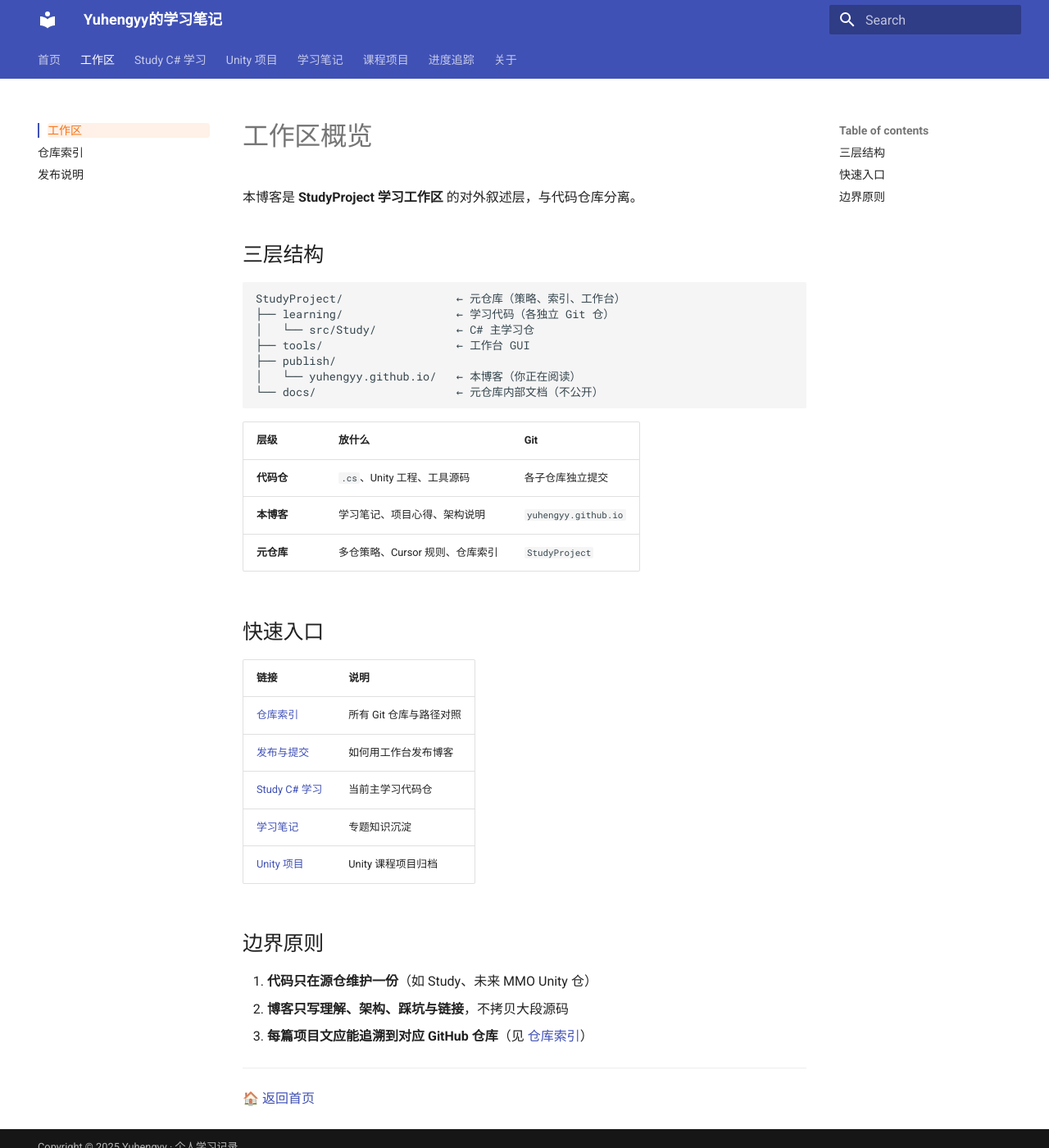
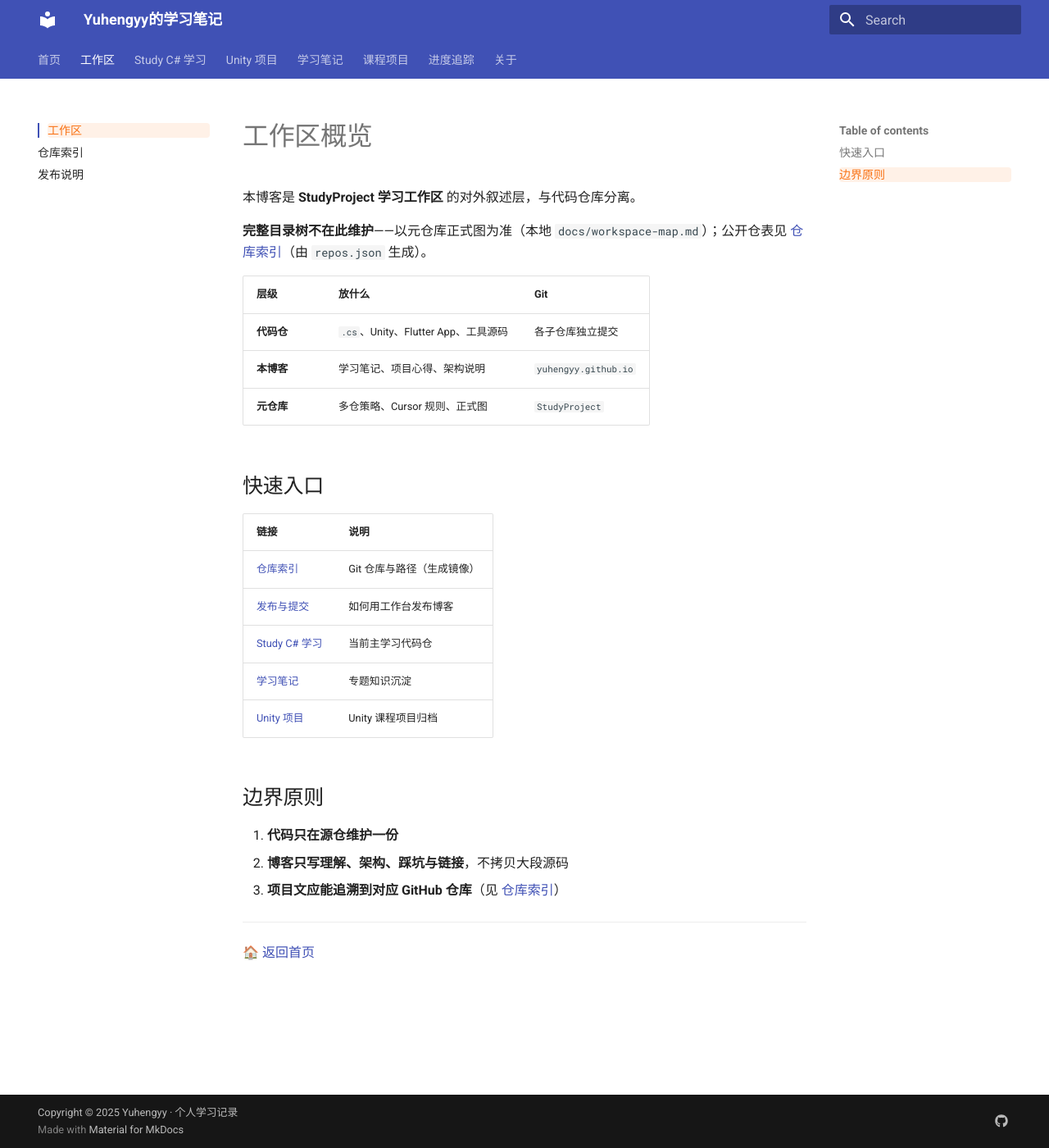
Before and after one commit to yuhengyy/yuhengyy.github.io, an MkDocs documentation site: the page built from docs/workspace/index.md, in a window 1280 px wide and 1400 px high. Shown: the whole window at 82% size. Built offline with MkDocs 1.6.1 and Material for MkDocs 9.7.7, drawn with Linux system fonts in a browser that asks for light colours.

Commit message:
更新索引

````diff
--- a/docs/workspace/index.md
+++ b/docs/workspace/index.md
@@ -2,29 +2,19 @@
 
 本博客是 **StudyProject 学习工作区** 的对外叙述层，与代码仓库分离。
 
-## 三层结构
-
-```
-StudyProject/                 ← 元仓库（策略、索引、工作台）
-├── learning/                 ← 学习代码（各独立 Git 仓）
-│   └── src/Study/            ← C# 主学习仓
-├── tools/                    ← 工作台 GUI
-├── publish/
-│   └── yuhengyy.github.io/   ← 本博客（你正在阅读）
-└── docs/                     ← 元仓库内部文档（不公开）
-```
+**完整目录树不在此维护**——以元仓库正式图为准（本地 `docs/workspace-map.md`）；公开仓表见 [仓库索引](repos.md)（由 `repos.json` 生成）。
 
 | 层级 | 放什么 | Git |
 |------|--------|-----|
-| **代码仓** | `.cs`、Unity 工程、工具源码 | 各子仓库独立提交 |
+| **代码仓** | `.cs`、Unity、Flutter App、工具源码 | 各子仓库独立提交 |
 | **本博客** | 学习笔记、项目心得、架构说明 | `yuhengyy.github.io` |
-| **元仓库** | 多仓策略、Cursor 规则、仓库索引 | `StudyProject` |
+| **元仓库** | 多仓策略、Cursor 规则、正式图 | `StudyProject` |
 
 ## 快速入口
 
 | 链接 | 说明 |
 |------|------|
-| [仓库索引](repos.md) | 所有 Git 仓库与路径对照 |
+| [仓库索引](repos.md) | Git 仓库与路径（生成镜像） |
 | [发布与提交](publish.md) | 如何用工作台发布博客 |
 | [Study C# 学习](../projects/csharp/study-csharp.md) | 当前主学习代码仓 |
 | [学习笔记](../knowledge/index.md) | 专题知识沉淀 |
@@ -32,9 +22,9 @@ StudyProject/                 ← 元仓库（策略、索引、工作台）
 
 ## 边界原则
 
-1. **代码只在源仓维护一份**（如 Study、未来 MMO Unity 仓）
+1. **代码只在源仓维护一份**
 2. **博客只写理解、架构、踩坑与链接**，不拷贝大段源码
-3. **每篇项目文应能追溯到对应 GitHub 仓库**（见 [仓库索引](repos.md)）
+3. **项目文应能追溯到对应 GitHub 仓库**（见 [仓库索引](repos.md)）
 
 ---
 
````
Also changed, not shown: .cursor/skills/blog-workspace/SKILL.md (+5 -3 lines), README.md (+8 -1 lines), docs/workspace/repos.md (+11 -6 lines), 1 other file.
